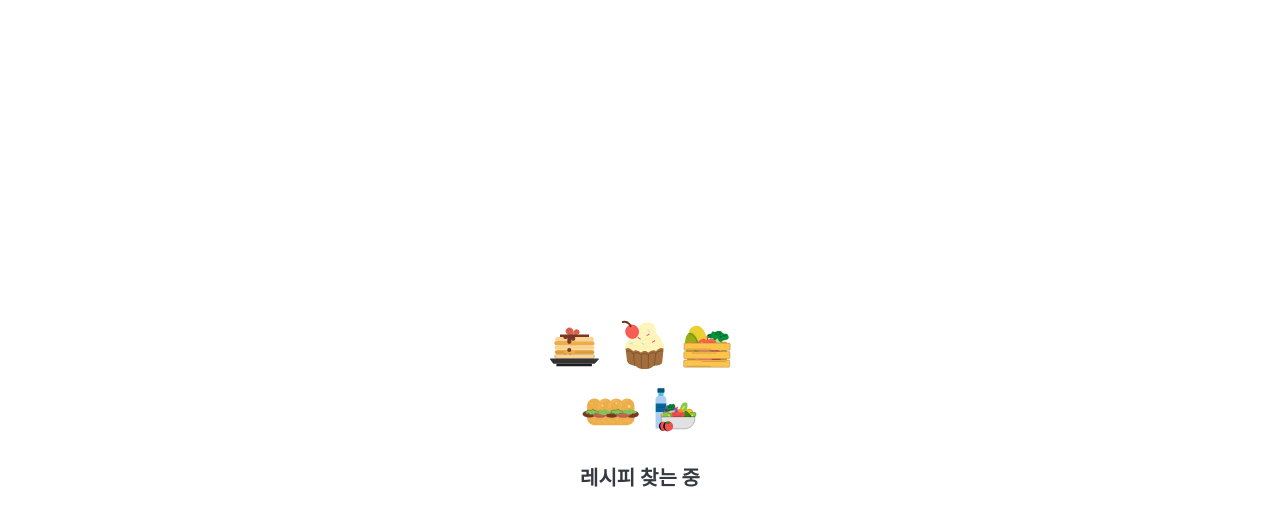
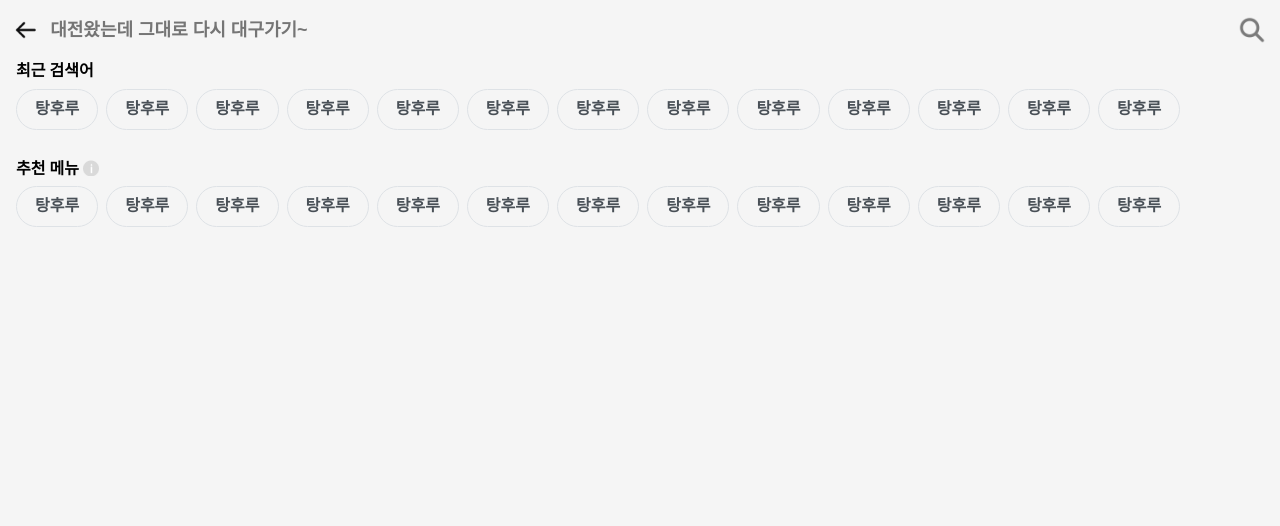
Before and after one commit to 2024-sw-hackerton-3/SODAM_FRONTEND, a React (Create React App) app: page / in a window 1280 px wide. Shown: the top 526 px of the page. Built offline with nearby package versions, Linux system fonts and the light colour scheme.

Commit message:
feat: Create Search Screen

```diff
--- a/src/App.tsx
+++ b/src/App.tsx
@@ -5,6 +5,7 @@ import CameraPage from './components/camera';
 import CameraResultScreen from './components/cameraResult';
 import RecipeScreen from './components/recipe';
 import LoadingScreen from './components/loading';
+import SearchScreen from './components/search';
 
 function setScreenSize() {
   let vh = window.innerHeight * 0.01;
@@ -17,7 +18,7 @@ setScreenSize();
 function App() {
   return (
     <div className="App">
-      <LoadingScreen/>
+      <SearchScreen/>
     </div>
   );
 }
--- a/src/components/recipe/style.ts
+++ b/src/components/recipe/style.ts
@@ -96,7 +96,7 @@ export const RecipeInfoContainer = styled.div`
 export const RecipeInfoIcon = styled.img`
   width: 24px;
   height: 24px;
-  margin: 10px 0px
+  margin: 10px 0px;
 `
 
 export const RecipeInfoText = styled.div`
--- /dev/null
+++ b/src/components/search/index.tsx
@@ -0,0 +1,49 @@
+import * as S from "./style"
+import BackIcon from '../../assets/ic_back.png';
+import SearchIcon from '../../assets/ic_search.png';
+import WarringIcon from '../../assets/ic_warring.png';
+import { useRef } from "react";
+import SearchItem from "./searchItem";
+
+
+const SearchScreen = () => {
+
+  const inputRef = useRef<HTMLInputElement>(null);
+
+
+  return (
+    <S.SearchContainer>
+      <S.SearchTopBarContainer>
+        <S.SearchBackButtonContainer>
+          <S.SearchBackButtonImg src={BackIcon}/>
+        </S.SearchBackButtonContainer>
+
+        <S.SearchTopBarSearchBar ref={inputRef} placeholder="대전왔는데 그대로 다시 대구가기~"/>
+
+        <S.SearchTopBarSearchIconContainer>
+          <S.SearchTopBarSearchIcon src={SearchIcon}/>
+        </S.SearchTopBarSearchIconContainer>
+      </S.SearchTopBarContainer>
+
+      <S.SearchContentContainer>
+        <S.SearchContentTitleText>최근 검색어</S.SearchContentTitleText>
+        <S.SearchContentCategoryContainer>
+          {[1, 2, 3, 4, 5, 2, 2, 2, 2, 2, 3, 3, 3].map((_, index) => (<SearchItem item="탕후루"/>))}
+        </S.SearchContentCategoryContainer>
+
+        <S.Spacer height="12px"/>
+        <S.SearchContentRecommendContaienr>
+          <S.SearchContentTitleText>추천 메뉴</S.SearchContentTitleText>
+          <S.SearchContentWrarringIcon src={WarringIcon}/>
+        </S.SearchContentRecommendContaienr>
+        <S.SearchContentCategoryContainer>
+          {[1, 2, 3, 4, 5, 2, 2, 2, 2, 2, 3, 3, 3].map((_, index) => (<SearchItem item="탕후루"/>))}
+        </S.SearchContentCategoryContainer>
+      </S.SearchContentContainer>
+    </S.SearchContainer>
+  )
+}
+
+
+
+export default SearchScreen;
--- /dev/null
+++ b/src/components/search/searchItem/index.tsx
@@ -0,0 +1,16 @@
+import * as S from "./style"
+
+
+interface SearchItemProps {
+  item: string;
+}
+
+const SearchItem = ({ item }: SearchItemProps) => {
+  return (
+    <S.SearchItemContainer>
+      <S.SearchItemText>{item}</S.SearchItemText>
+    </S.SearchItemContainer>
+  );
+}
+
+export default SearchItem;
--- /dev/null
+++ b/src/components/search/searchItem/style.ts
@@ -0,0 +1,22 @@
+import styled from "styled-components";
+
+export const SearchItemContainer = styled.button`
+  border-radius: 99px;
+  border: 1px solid #DEE2E6;
+  display: flex;
+  flex-direction: row;
+  align-items: center;
+  justify-content: center;
+  white-space: nowrap;
+  background-color: #F5F5F5;
+  cursor: pointer;
+`
+
+export const SearchItemText = styled.div`
+  color: #495057;
+  font-size: 16px;
+  font-weight: 600;
+  line-height: 1.3;
+  margin: 8px 12px;
+  white-space: nowrap;
+`
--- /dev/null
+++ b/src/components/search/style.ts
@@ -0,0 +1,137 @@
+import styled from "styled-components";
+
+
+export const SearchLoadingContainer = styled.div`
+  width: 100%;
+  height: calc(var(--vh, 1vh) * 100);
+  display: flex;
+  flex-direction: column;
+  align-items: center;
+  justify-content: center;
+  gap: 16px;
+  background-color: #F5F5F5;
+`
+
+export const SearchContainer = styled.div`
+  width: 100vw;
+  height: calc(var(--vh, 1vh) * 100);
+  display: flex;
+  flex-direction: column;
+  background-color: #F5F5F5;
+
+`
+
+export const SearchTopBarContainer = styled.div`
+  width: 100%;
+  height: 60px;
+  display: flex;
+  align-items: center;
+  vertical-align: middle;
+`
+
+export const SearchBackButtonContainer = styled.div`
+  width: 48px;
+  height: 48px;
+  display: flex;
+  align-items: center;
+  justify-content: center;
+  margin-left: 4px;
+`
+
+export const SearchBackButtonImg = styled.img`
+  width: 24px;
+  height: 24px;
+`
+
+export const SearchTopBarText = styled.div`
+  font-size: 18px;
+  font-weight: bold;
+  line-height: 1.3;
+  color: #000000;
+  vertical-align: middle;
+  align-self: center;
+  margin-left: 4px;
+`
+
+export const SearchTopBarSearchIconContainer = styled.div`
+  width: 48px;
+  height: 48px;
+  display: flex;
+  align-items: center;
+  justify-content: center;
+  margin-right: 4px;
+  cursor: pointer;
+`
+
+export const SearchTopBarSearchBar = styled.input`
+  width: 100%;
+  border: none;
+  background-color: #F5F5F5;
+  outline: none;
+  font-size: 18px;
+  font-weight: 600;
+  ::placeholder {
+    color: #AAAAAA;
+    font-size: 18px;
+    font-weight: 600;
+  }
+`
+
+export const SearchTopBarSearchIcon = styled.img`
+  width: 28px;
+  height: 28px;
+  display: flex;
+  align-items: center;
+  justify-content: center;
+  margin-right: 4px;
+  filter: opacity(50%);
+`
+
+export const SearchContentContainer = styled.div`
+  width: calc(100% - 16px);
+  height: calc(calc(var(--vh, 1vh) * 100) - 60px);
+  align-self: flex-start;
+  align-items: start;
+  display: flex;
+  flex-direction: column;
+  gap: 8px;
+  overflow-y: scroll;
+  overflow: auto;
+  margin-left: 16px;
+`
+
+export const SearchContentTitleText = styled.div`
+  font-size: 16px;
+  font-weight: 600;
+  line-height: 1.3;
+  color: #000000;
+`
+
+export const SearchContentCategoryContainer = styled.div`
+  width: 100%;
+  display: flex;
+  flex-direction: row;
+  gap: 8px;
+  overflow-x: scroll;
+  overflow: auto;
+  flex-wrap: nowrap;
+  scrollbar-width: none;
+`
+
+export const SearchContentRecommendContaienr = styled.div`
+  display: flex;
+  flex-direction: row;
+  gap: 4px;
+  align-items: center;
+`
+
+export const SearchContentWrarringIcon = styled.img`
+  width: 16px;
+  height: 16px;
+`
+
+export const Spacer = styled.div<{ width?: string, height?: string }>`
+  width: ${props => props.width || '0px'};
+  height: ${props => props.height || '0px'};
+  background-color: #F5F5F5;
+`
```
Also changed, not shown: src/assets/ic_search.png (added), src/assets/ic_warring.png (added).
